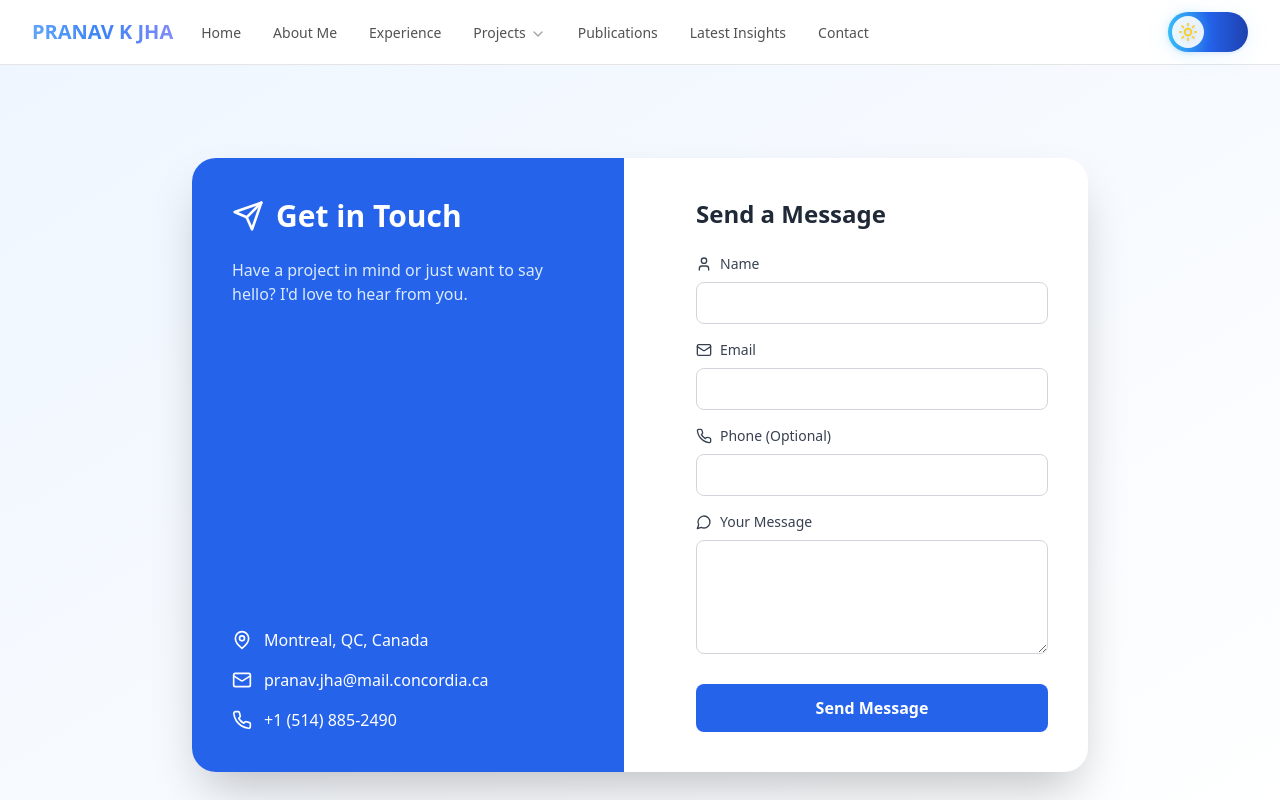
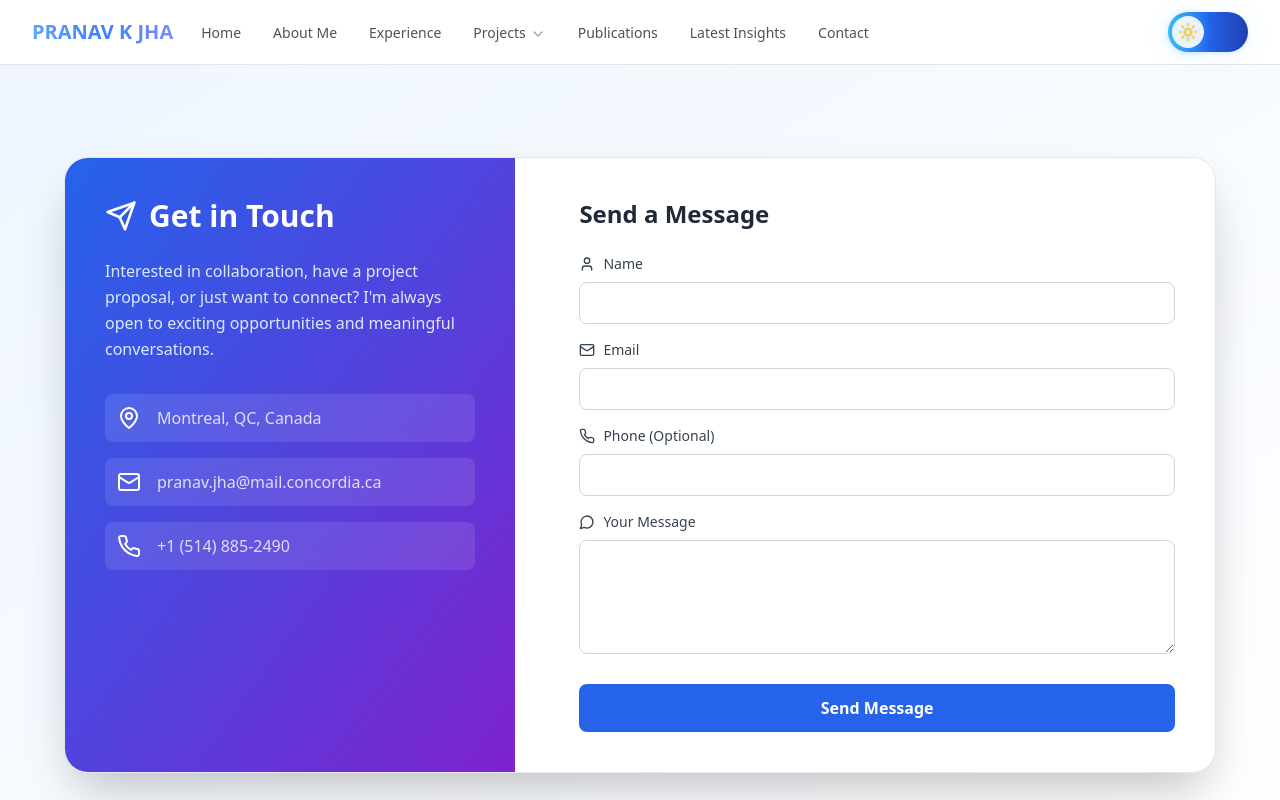
Before and after one commit to Idsl-group/idsl-group.github.io, a Next.js app: page /contact in a window 1280 px wide. Shown: the top 800 px of the page. Built offline with nearby package versions, Linux system fonts and the light colour scheme.

Commit message:
updated contacts

```diff
--- a/app/(pages)/contact/page.tsx
+++ b/app/(pages)/contact/page.tsx
@@ -79,37 +79,61 @@ export default function ContactPage() {
         initial={{ opacity: 0, y: 50 }}
         animate={{ opacity: 1, y: 0 }}
         transition={{ duration: 0.5 }}
-        className="max-w-4xl w-full grid md:grid-cols-2 gap-8 bg-white dark:bg-gray-800/60 backdrop-blur-lg rounded-3xl shadow-2xl overflow-hidden"
+        className="max-w-6xl w-full grid md:grid-cols-[2fr_3fr] gap-6 bg-white dark:bg-gray-800/70 backdrop-blur-lg rounded-3xl shadow-2xl overflow-hidden border border-gray-200 dark:border-gray-700"
       >
         {/* Contact Information Section */}
-        <div className="p-10 bg-blue-600 dark:bg-blue-800 text-white flex flex-col justify-between">
-          <div>
+        <div className="col-span-1 p-10 bg-gradient-to-br from-blue-600 to-purple-700 dark:from-blue-800 dark:to-purple-900 text-white flex flex-col justify-between relative overflow-hidden">
+          <div className="absolute inset-0 bg-gradient-to-br from-blue-600/20 to-purple-700/20 dark:from-blue-900/20 dark:to-purple-900/20 opacity-20"></div>
+
+          <div className="relative z-10">
+            <motion.div
+              initial={{ opacity: 0, x: -50 }}
+              animate={{ opacity: 1, x: 0 }}
+              transition={{ duration: 0.5 }}
+            >
               <h2 className="text-3xl font-bold mb-6 flex items-center">
-              <Send className="mr-3 w-8 h-8" /> Get in Touch
+                <Send className="mr-3 w-8 h-8 text-white" /> Get in Touch
               </h2>
-            <p className="text-blue-100 mb-8">
-              Have a project in mind or just want to say hello? I&apos;d love to
-              hear from you.
+              <p className="text-blue-100 mb-8 leading-relaxed">
+                Interested in collaboration, have a project proposal, or just
+                want to connect? I&apos;m always open to exciting opportunities
+                and meaningful conversations.
               </p>
-          </div>
+            </motion.div>
 
-          <div className="space-y-4">
-            <div className="flex items-center">
-              <MapPin className="mr-3 w-5 h-5" />
-              <span>Montreal, QC, Canada</span>
-            </div>
-            <div className="flex items-center">
-              <Mail className="mr-3 w-5 h-5" />
+            <div className="space-y-4 mt-8">
+              <motion.div
+                initial={{ opacity: 0, x: -30 }}
+                animate={{ opacity: 1, x: 0 }}
+                transition={{ duration: 0.5, delay: 0.2 }}
+                className="flex items-center space-x-4 bg-white/10 p-3 rounded-lg"
+              >
+                <MapPin className="w-6 h-6 text-white" />
+                <span className="text-white/80">Montreal, QC, Canada</span>
+              </motion.div>
+              <motion.div
+                initial={{ opacity: 0, x: -30 }}
+                animate={{ opacity: 1, x: 0 }}
+                transition={{ duration: 0.5, delay: 0.3 }}
+                className="flex items-center space-x-4 bg-white/10 p-3 rounded-lg"
+              >
+                <Mail className="w-6 h-6 text-white" />
                 <a
                   href="mailto:pranav.jha@mail.concordia.ca"
-                className="hover:underline"
+                  className="text-white/80 hover:text-white transition-colors break-all"
                 >
                   pranav.jha@mail.concordia.ca
                 </a>
-            </div>
-            <div className="flex items-center">
-              <Phone className="mr-3 w-5 h-5" />
-              <span>+1 (514) 885-2490</span>
+              </motion.div>
+              <motion.div
+                initial={{ opacity: 0, x: -30 }}
+                animate={{ opacity: 1, x: 0 }}
+                transition={{ duration: 0.5, delay: 0.4 }}
+                className="flex items-center space-x-4 bg-white/10 p-3 rounded-lg"
+              >
+                <Phone className="w-6 h-6 text-white" />
+                <span className="text-white/80">+1 (514) 885-2490</span>
+              </motion.div>
             </div>
           </div>
         </div>
```
Lines whose indentation alone changed are shown as unchanged.
